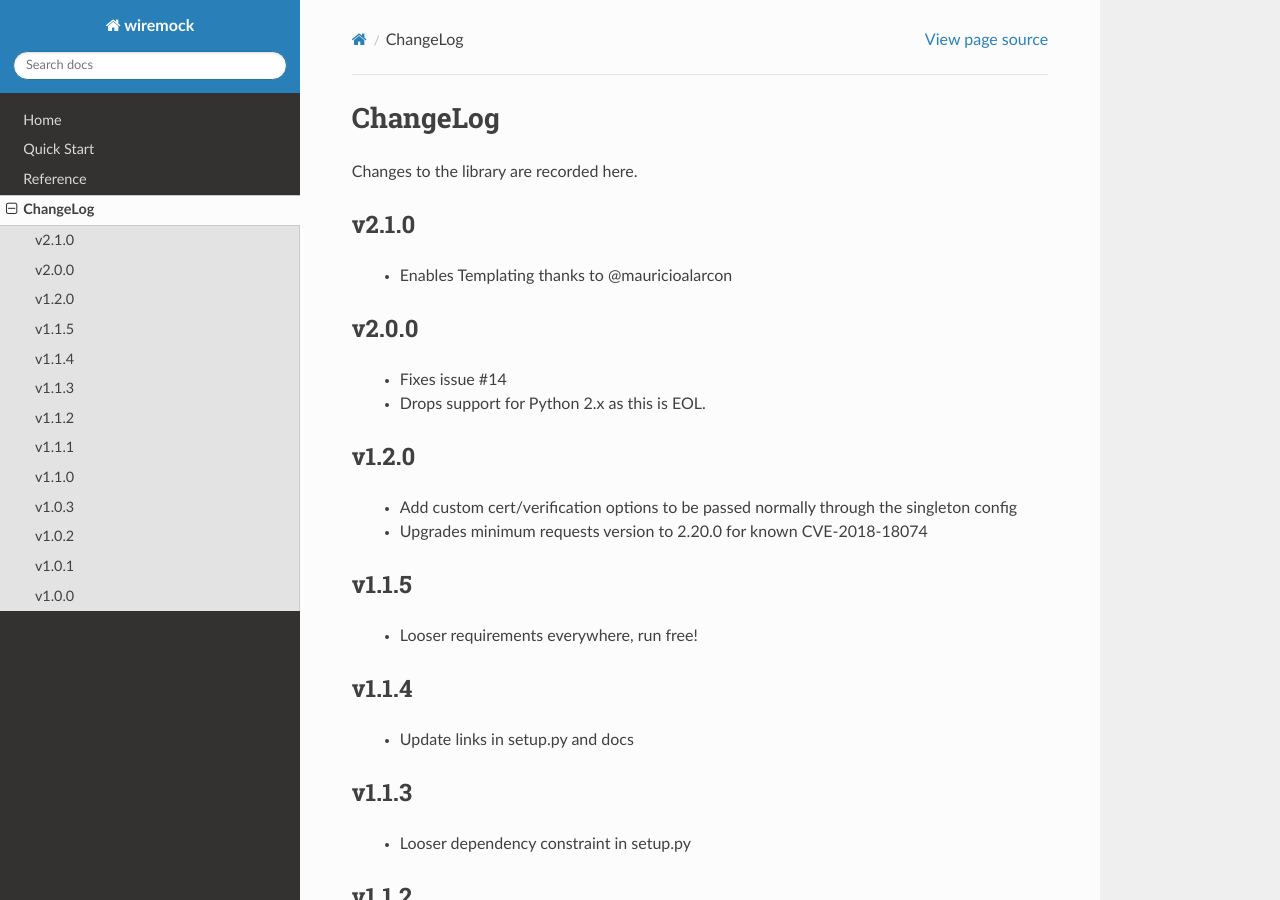
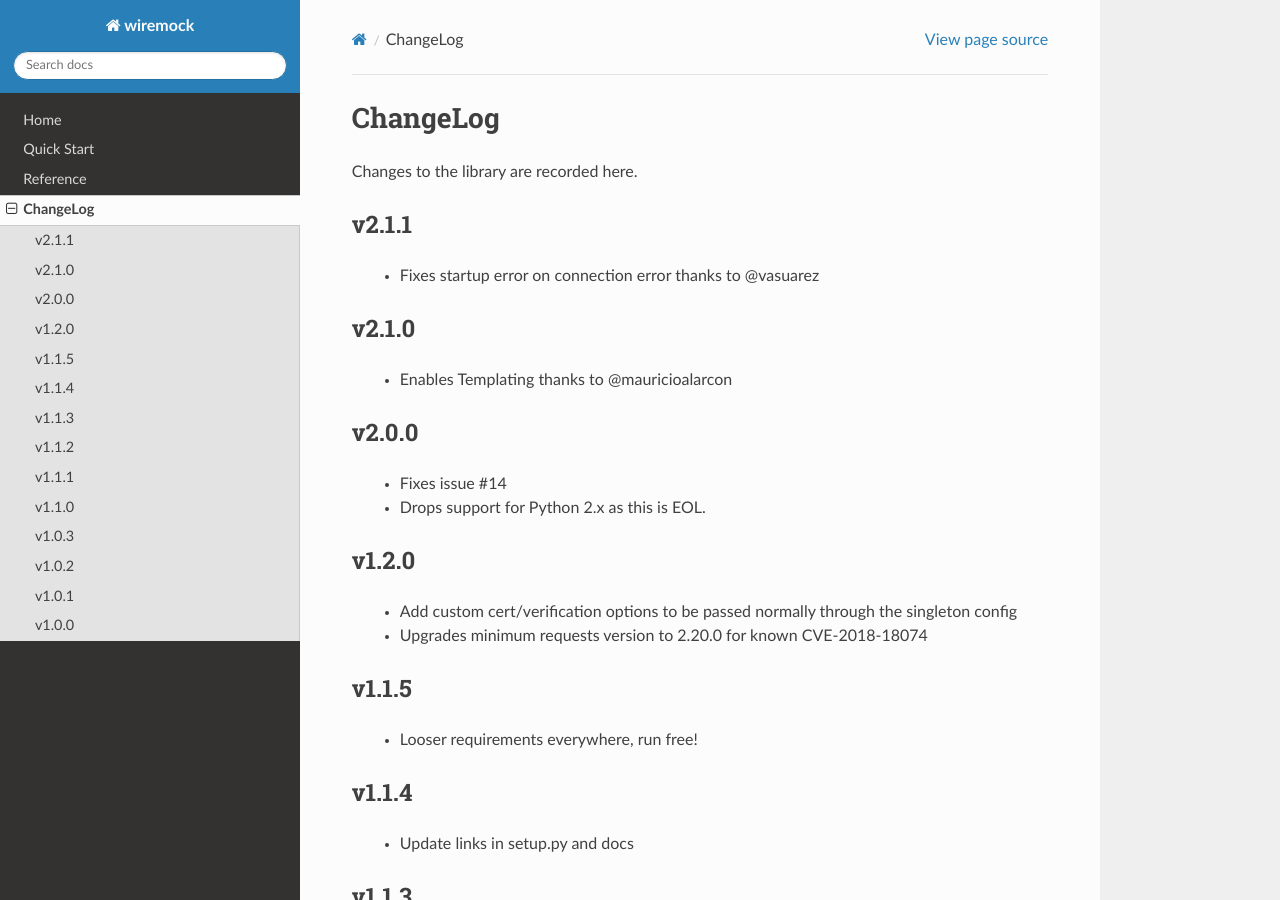
Before and after one commit to wiremock/python-wiremock, a Sphinx documentation site: the page built from docs/changelog.rst, in a window 1280 px wide and 900 px high. Built offline with Sphinx 7.4.7 and the Read the Docs theme 2.0.0, drawn with Linux system fonts in a browser that asks for light colours.

Commit message:
bump version to 2.1.1

```diff
--- a/docs/changelog.rst
+++ b/docs/changelog.rst
@@ -4,6 +4,10 @@ ChangeLog
 =========
 
 Changes to the library are recorded here.
+
+v2.1.1
+------
+  * Fixes startup error on connection error thanks to @vasuarez
 
 v2.1.0
 ------
```
Also changed, not shown: 1 other file.
